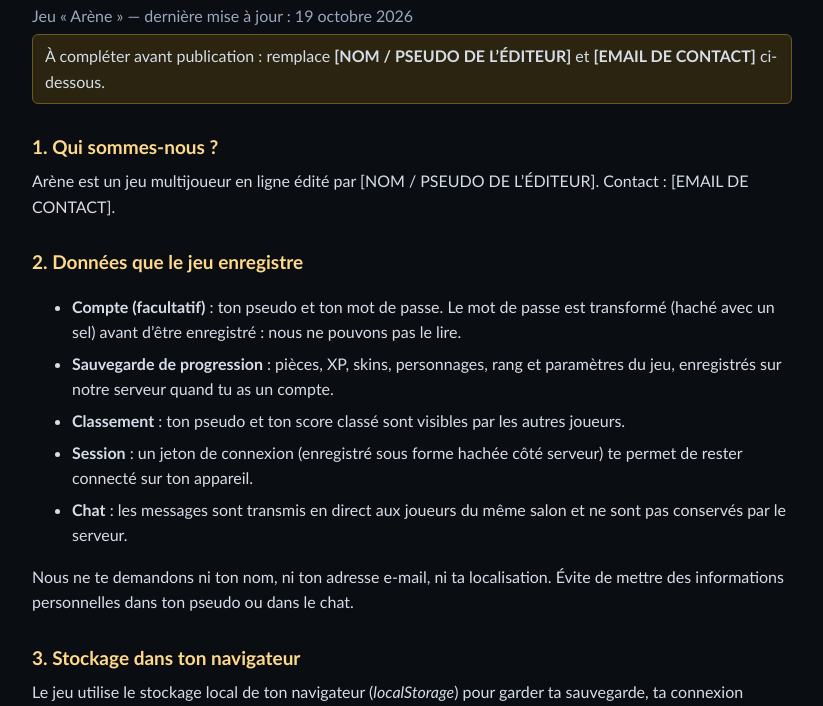
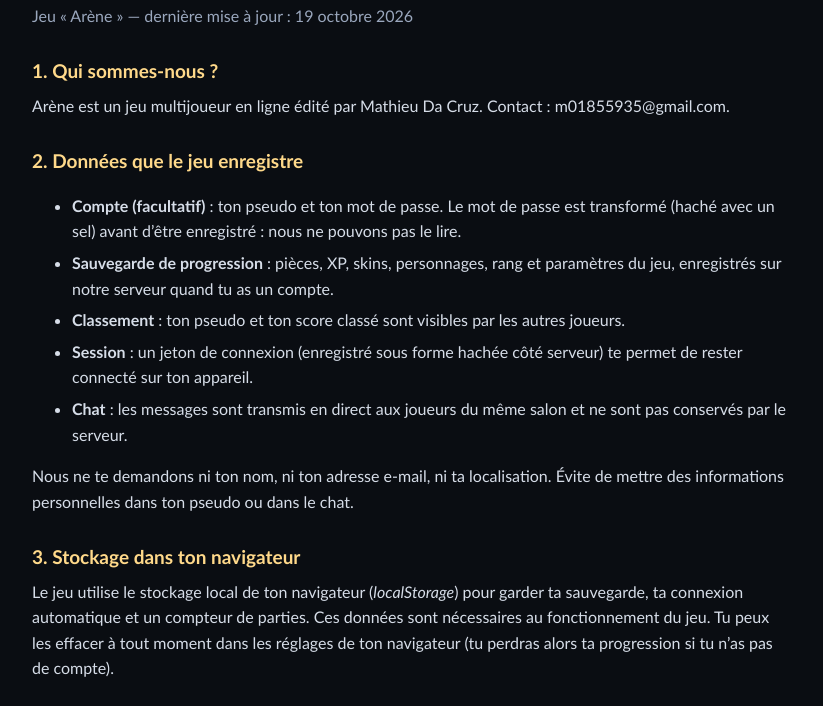
Before and after one commit to mathieu653/arena, a website: page public/privacy.html in a window 1280 px wide. Shown: the part 72-778 px from the top of the page, without its empty margins (228-1051 px from the left). Drawn offline with Linux system fonts and the light colour scheme.

Commit message:
confident

```diff
--- a/public/privacy.html
+++ b/public/privacy.html
@@ -12,10 +12,9 @@ p,li{margin:6px 0}small,.mu{color:var(--mu)}a{color:#7ad0ff}
 </style></head><body><main>
 <h1>Politique de confidentialité</h1>
 <p class="mu">Jeu « Arène » — dernière mise à jour : 19 octobre 2026</p>
-<p class="todo">À compléter avant publication : remplace <b>[NOM / PSEUDO DE L’ÉDITEUR]</b> et <b>[EMAIL DE CONTACT]</b> ci-dessous.</p>
 
 <h2>1. Qui sommes-nous ?</h2>
-<p>Arène est un jeu multijoueur en ligne édité par [NOM / PSEUDO DE L’ÉDITEUR]. Contact : [EMAIL DE CONTACT].</p>
+<p>Arène est un jeu multijoueur en ligne édité par Mathieu Da Cruz. Contact : m01855935@gmail.com.</p>
 
 <h2>2. Données que le jeu enregistre</h2>
 <ul>
```
